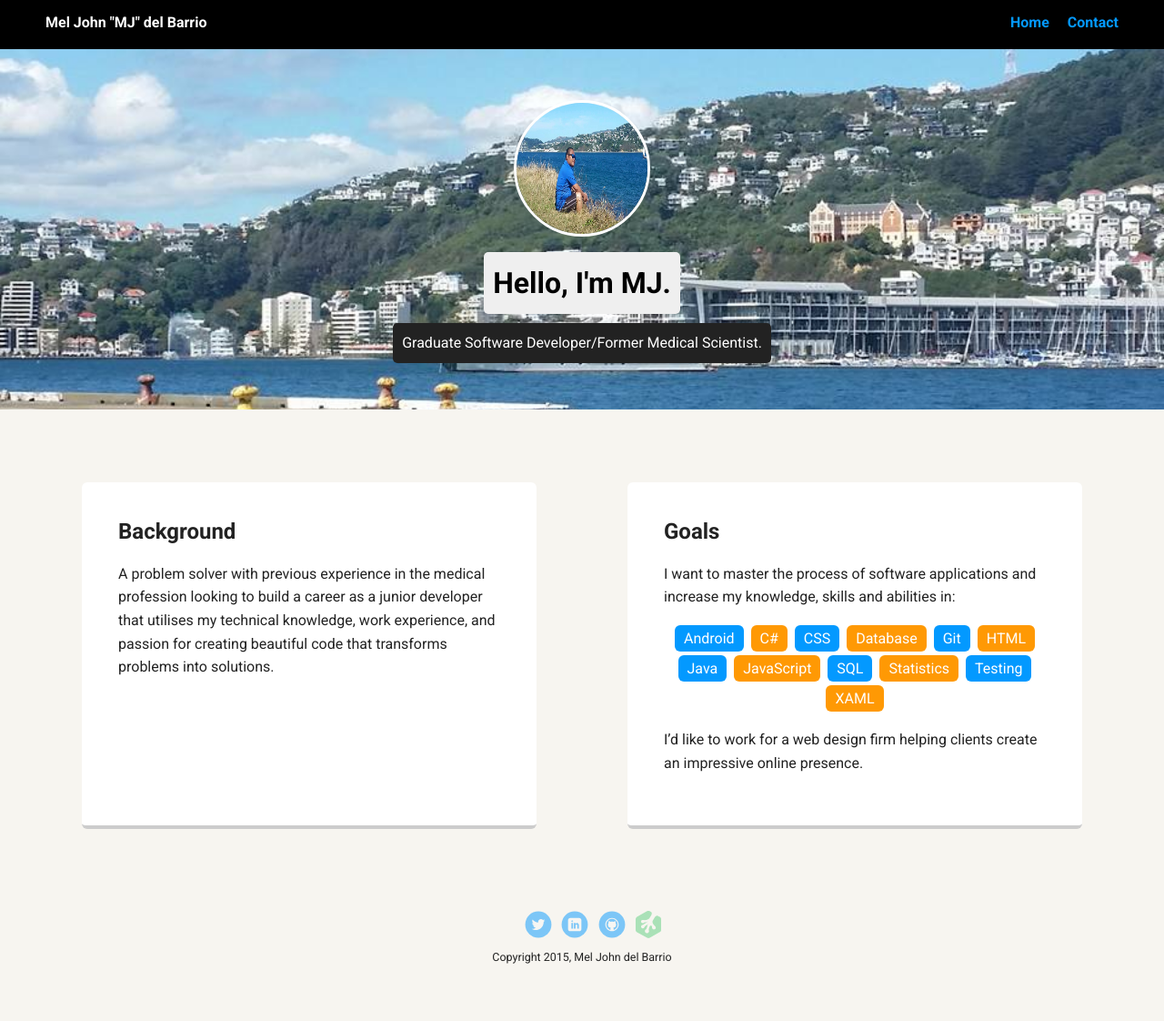
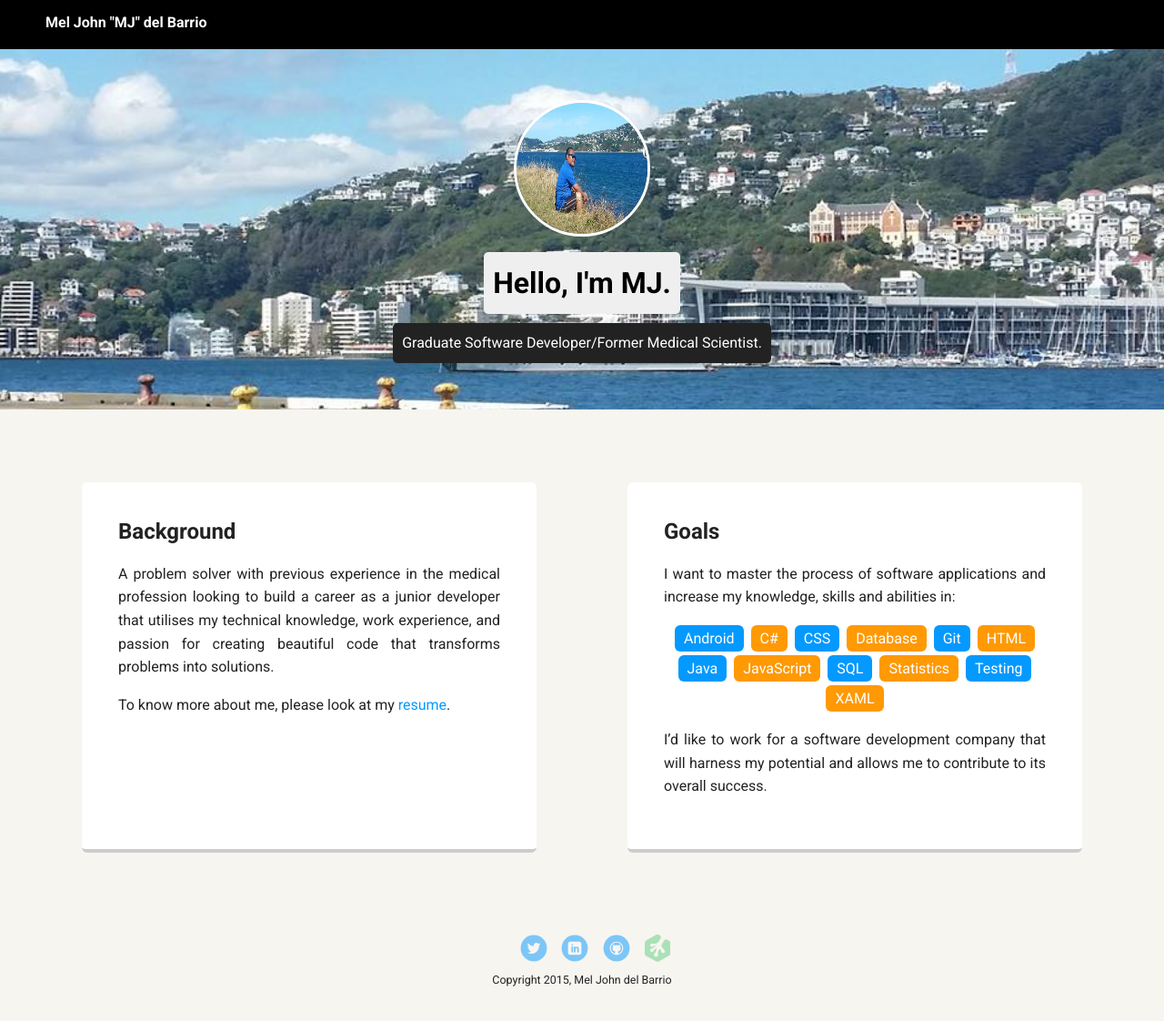
Before and after one commit to hemolyticus/PersonalWebsite, a plain HTML site: page index.html in a window 1280 px wide. Shown: the whole page at 91% size. Drawn offline with Linux system fonts and the light colour scheme; a web font is replaced by a local one.

Commit message:
1st draft

```diff
--- a/index.html
+++ b/index.html
@@ -11,8 +11,7 @@
     <div class="main-nav">
         <ul class="nav">
           <li class="name">Mel John "MJ" del Barrio</li>
-          <li><a href="#">Home</a></li>
-          <li><a href="#">Contact</a></li>
+
         </ul>
     </div>
 
@@ -26,6 +25,8 @@
       <div class="card">
         <h2>Background</h2>
         <p>A problem solver with previous experience in the medical profession looking to build a career as a junior developer that utilises my technical knowledge, work experience, and passion for creating beautiful code that transforms problems into solutions.</p>
+
+        <p>To know more about me, please look at my <a href="https://drive.google.com/open?id=0ByMGf1HTYqKcb3QyTkJNMFFERFU" target="_blank">resume</a>.</p>
       </div>
 
       <div class="card">
@@ -46,12 +47,12 @@
           <li>XAML</li>
 
         </ul>
-        <p>I’d like to work for a web design firm helping clients create an impressive online presence.</p>
+        <p>I’d like to work for a software development company that will harness my potential and allows me to contribute to its overall success.</p>
       </div>
 
     </main>
     <footer>
-      <ul>
+      <ul class= "sociallinks">
         <li><a href="https://twitter.com/hemolyticus" class="social twitter">Twitter</a></li>
         <li><a href="https://nz.linkedin.com/in/mel-john-%22mj%22-del-barrio-32aa2124" class="social linkedin">LinkedIn</a></li>
         <li><a href="https://github.com/hemolyticus" class="social github">Github</a></li>
--- a/styles.css
+++ b/styles.css
@@ -126,6 +126,7 @@ footer .copyright {
   top: -8px;
   margin-right: 20px;
   font-size: .6em;
+  text-align: center;
 }
 
 footer ul {
@@ -138,10 +139,12 @@ footer ul li {
   display: inline-block;
 }
 
+
+
 a.social {
   display: inline-block;
   text-indent: -9999px;
-  margin-left: 5px;
+  margin-left: 10px;
   width: 30px;
   height: 30px;
   background-size: 30px 30px;
@@ -205,4 +208,8 @@ a.social:hover {
     margin: 40px auto;
   }
 
+  p{
+    text-align: justify;
+  }
+
 }
```
